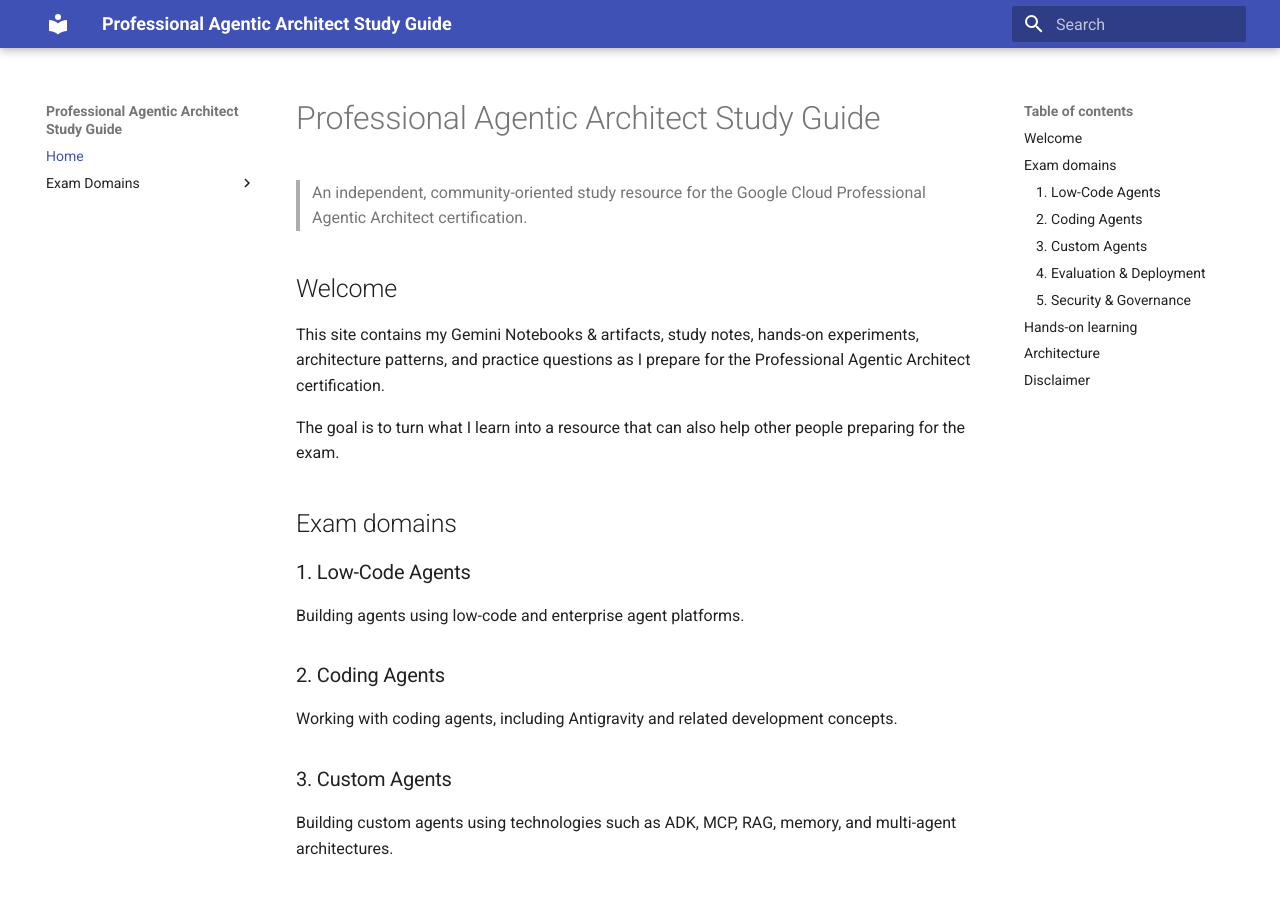
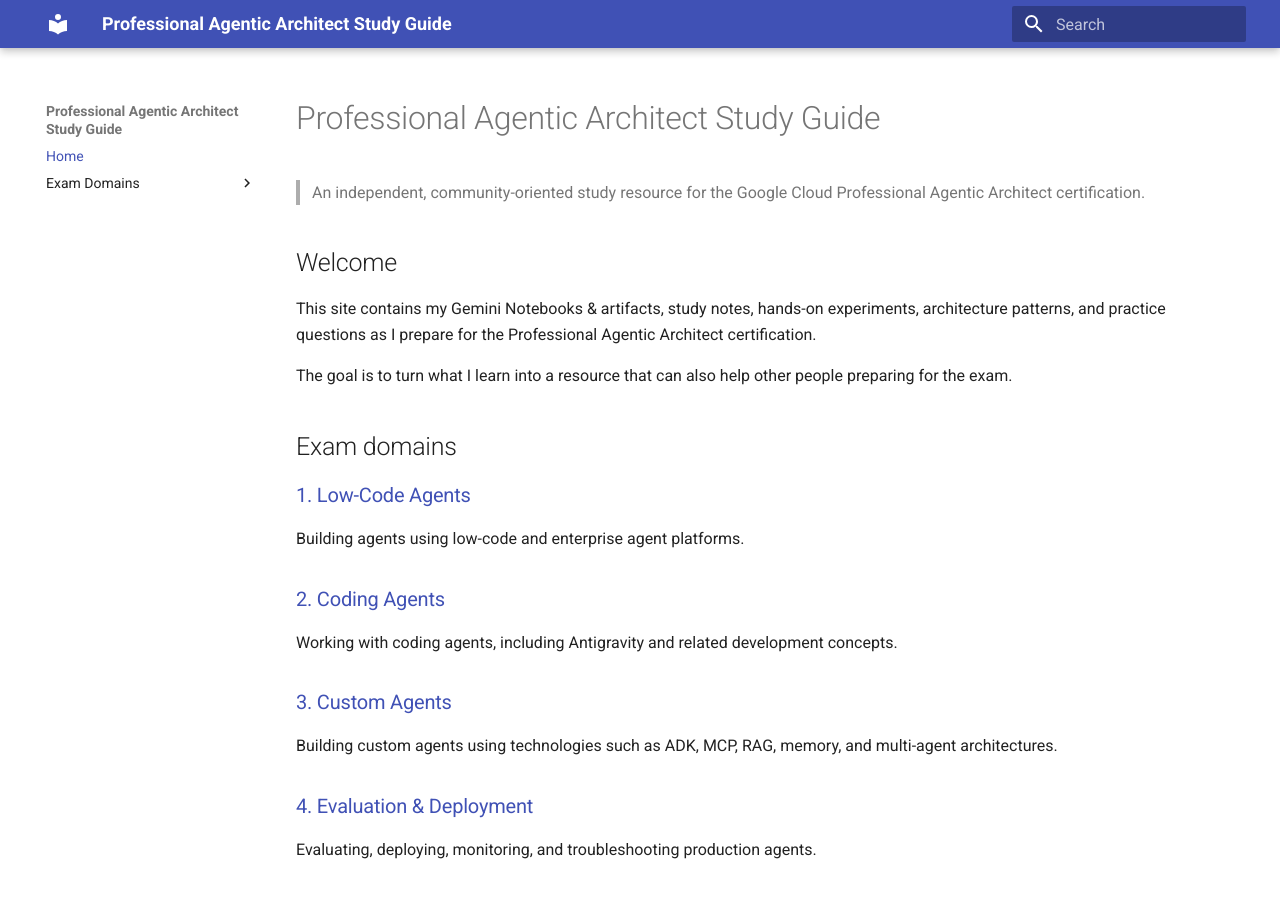
Before and after one commit to Hector-Restrepo/professional-agentic-architect-study, an MkDocs documentation site: the page built from docs/index.md, in a window 1280 px wide and 900 px high. Built offline with MkDocs 1.6.1 and Material for MkDocs 9.7.7, drawn with Linux system fonts in a browser that asks for light colours; part of the change alters nothing that is shown.

Commit message:
Improve homepage navigation

```diff
--- a/docs/index.md
+++ b/docs/index.md
@@ -1,3 +1,8 @@
+---
+hide:
+  - toc
+---
+
 # Professional Agentic Architect Study Guide
 
 > An independent, community-oriented study resource for the Google Cloud Professional Agentic Architect certification.
@@ -10,23 +15,23 @@ The goal is to turn what I learn into a resource that can also help other people
 
 ## Exam domains
 
-### 1. Low-Code Agents
+### [1. Low-Code Agents](01-low-code-agents/README.md)
 
 Building agents using low-code and enterprise agent platforms.
 
-### 2. Coding Agents
+### [2. Coding Agents](02-coding-agents/README.md)
 
 Working with coding agents, including Antigravity and related development concepts.
 
-### 3. Custom Agents
+### [3. Custom Agents](03-custom-agents/README.md)
 
 Building custom agents using technologies such as ADK, MCP, RAG, memory, and multi-agent architectures.
 
-### 4. Evaluation & Deployment
+### [4. Evaluation & Deployment](04-evaluation-deployment/README.md)
 
 Evaluating, deploying, monitoring, and troubleshooting production agents.
 
-### 5. Security & Governance
+### [5. Security & Governance](05-security-governance/README.md)
 
 Designing secure, governed agentic systems.
 
```
